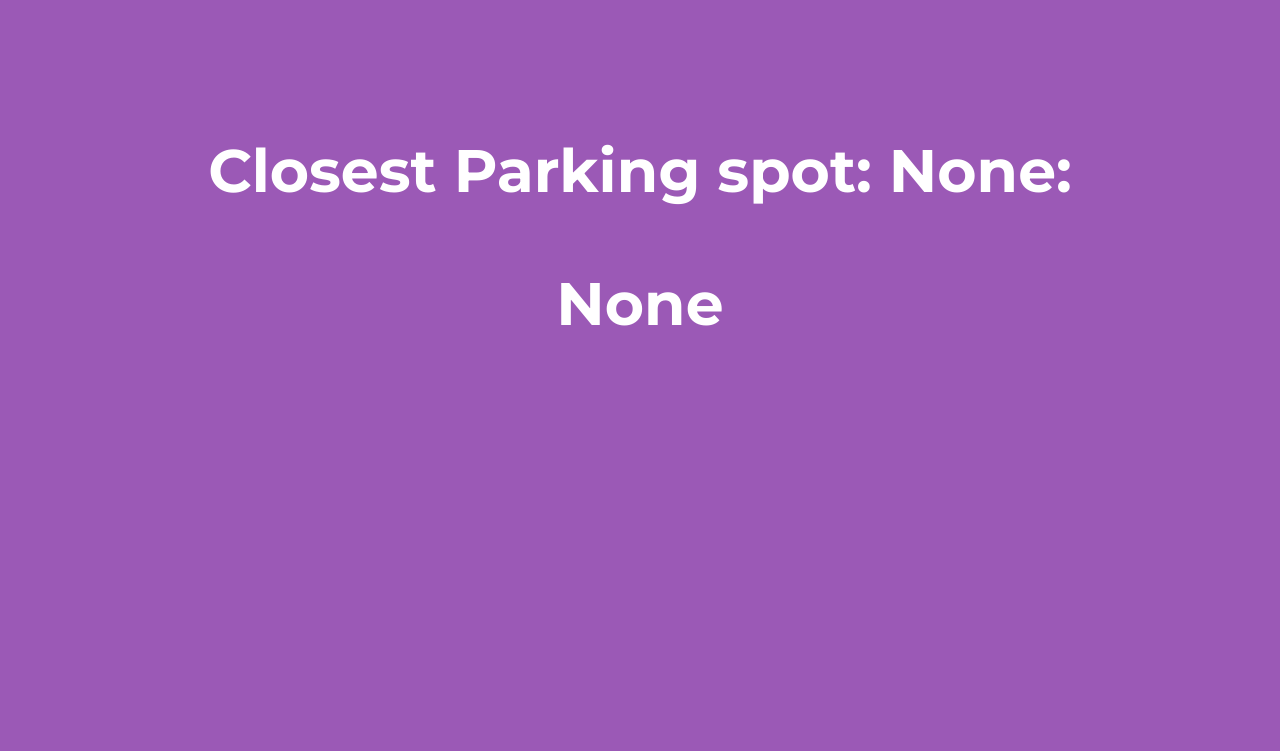
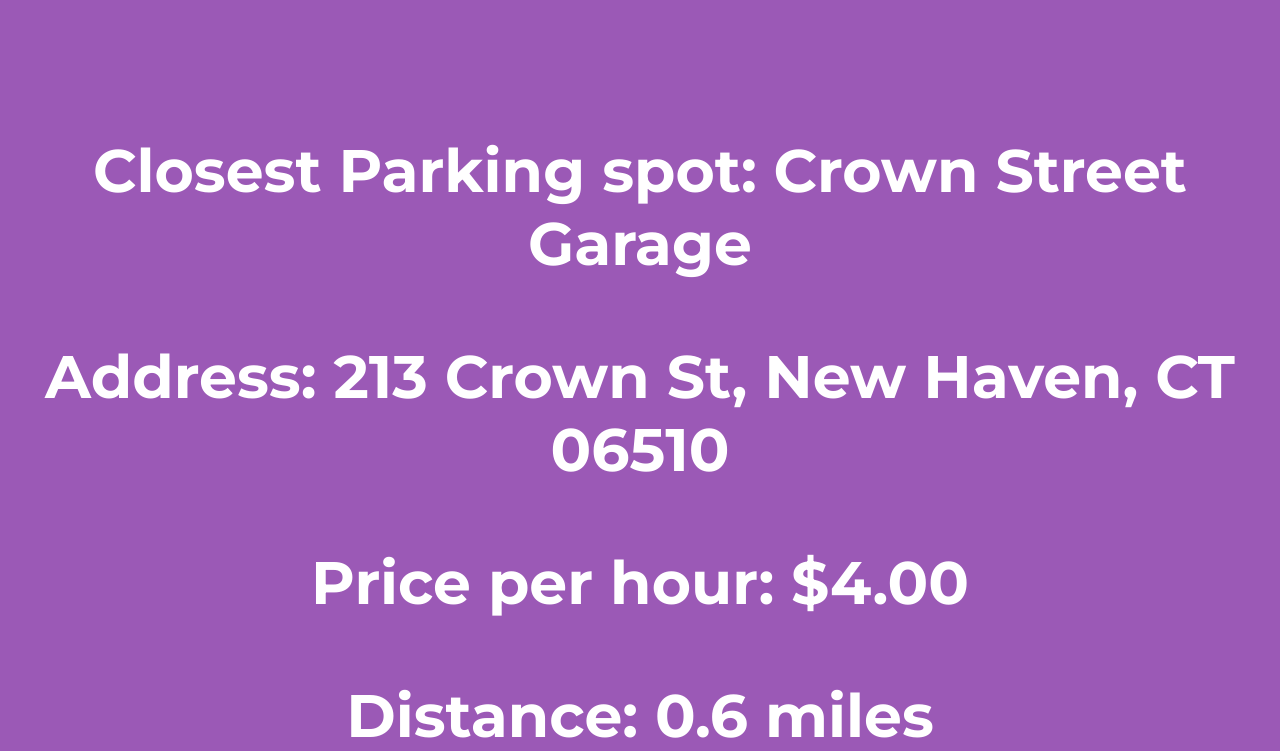
Before and after one commit to mattmili/ParkingYo, a Flask app: page /response in a window 1280 px wide. Shown: the part 252-1003 px from the top of the page. Before the commit the page ends 578 px from the top, so only its background shows below. Run offline with Flask 2, Linux system fonts and the light colour scheme.

Commit message:
prepared for yhacks demo

```diff
--- a/yofindparking/templates/index.html
+++ b/yofindparking/templates/index.html
@@ -14,7 +14,7 @@
 		<li>Click on <a href="http://justyo.co">here</a> to install the latest version of YO</li>
 		<li>Add YOFINDPARKING as a contact (click "+" in the YO app)</li>
 	</ul>
-	<p>Each time you want to find out the Taxi stand's number:</p>
+	<p>Each time you want to find the closest parking lot:</p>
 	<ul>
 		<li>Double-tap on YOFINDPARKING to send us your location</li>
 		<li>We send you back a YO with the address and price of nearest parking lot</li>
--- a/yofindparking/templates/response.html
+++ b/yofindparking/templates/response.html
@@ -6,7 +6,12 @@
 
 {% block content %}
 <div id="res">
-	<p>Closest Parking spot: {{ address }}:</p>
-	<p>{{ price }}</p>
+	<p>Closest Parking spot: Crown Street Garage</p>
+	<p>Address: 213 Crown St, New Haven, CT 06510</p>
+	<p>Price per hour: $4.00</p>
+	<p>Distance: 0.6 miles</p>
+
+	<iframe width="1000" height="850" frameborder="0" style="border:0" src="https://www.google.com/maps/embed/v1/directions?origin=168%20Grove%20St%2C%20New%20Haven%2C%20CT%2006511%2C%20United%20States&destination=213%20Crown%20St%2C%20New%20Haven%2C%20CT%2006510%2C%20United%20States&key=AIzaSyDikVBtP4m7Qos3lQzsNqa7awKK4T3rCjs"></iframe>
+
 </div>
 {% endblock %}
```
Also changed, not shown: 1 other file.
